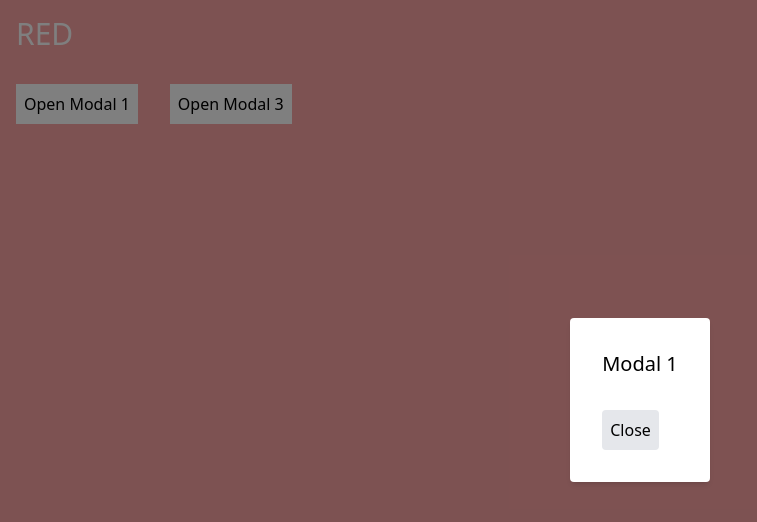
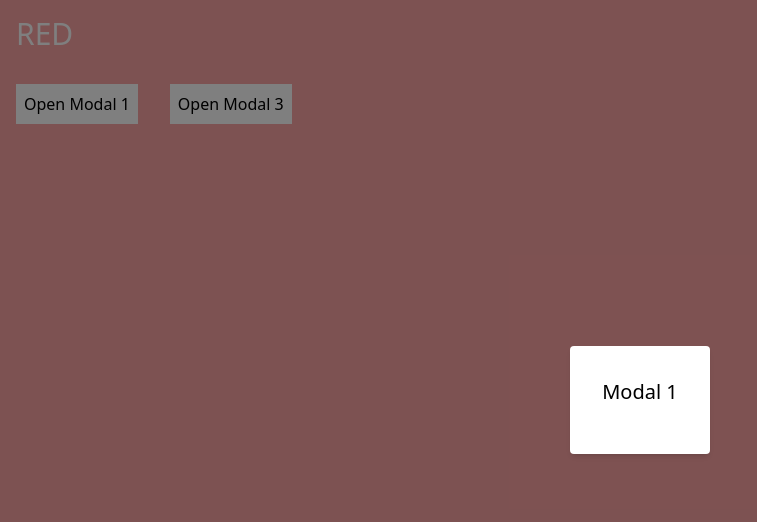
Before and after one commit to makenna-avakian/ShareWell, a Next.js app in the folder sharewell/: page /red in a window 1280 px wide. Both pictures are taken after a click on the button "Open Modal 1". Shown: the top 522 px of the page, without its empty margins (0-757 px from the left). Built offline with nearby package versions, Linux system fonts and the light colour scheme.

Commit message:
Added click outside of Modal closing and removed close button

```diff
--- a/sharewell/src/app/blue/page.tsx
+++ b/sharewell/src/app/blue/page.tsx
@@ -12,8 +12,8 @@ const BlueModal = () => {
             <h1 className="text-white text-3xl p-4">BLUE</h1>
             <button onClick={toggleModal2} className='m-4 p-2 bg-white'>Open Modal 2</button>
             <button onClick={toggleModal3} className='m-4 p-2 bg-white'>Open Modal 3</button>
-            {modal2Open && <Modal title="Modal 2" onClose={toggleModal2} />}
-            {modal3Open && <Modal title="Modal 3" onClose={toggleModal3} />}
+            {modal2Open && <Modal title="Modal 2" />}
+            {modal3Open && <Modal title="Modal 3" />}
         </div>
     )
 };
--- a/sharewell/src/app/green/page.tsx
+++ b/sharewell/src/app/green/page.tsx
@@ -12,8 +12,8 @@ const GreenPage = () => {
       <h1 className="text-white text-3xl p-4">GREEN</h1>
       <button onClick={toggleModal1} className="m-4 p-2 bg-white">Open Modal 1</button>
       <button onClick={toggleModal2} className="m-4 p-2 bg-white">Open Modal 2</button>
-      {modal1Open && <Modal title="Modal 1" onClose={toggleModal1} />}
-      {modal2Open && <Modal title="Modal 2" onClose={toggleModal2} />}
+      {modal1Open && <Modal title="Modal 1"  />}
+      {modal2Open && <Modal title="Modal 2" />}
     </div>
   );
 };
--- a/sharewell/src/app/red/page.tsx
+++ b/sharewell/src/app/red/page.tsx
@@ -5,15 +5,15 @@ import useModalStore from '../../stores/useModalStore';
 import Modal from '../../components/Model';
 
 const RedPage = () => {
-  const { modal1Open, modal3Open, toggleModal1, toggleModal3 } = useModalStore();
+  const { modal1Open, modal2Open, modal3Open, toggleModal1, toggleModal2, toggleModal3 } = useModalStore();
 
   return (
     <div className="min-h-screen bg-red-300">
       <h1 className="text-white text-3xl p-4">RED</h1>
       <button onClick={toggleModal1} className="m-4 p-2 bg-white">Open Modal 1</button>
       <button onClick={toggleModal3} className="m-4 p-2 bg-white">Open Modal 3</button>
-      {modal1Open && <Modal title="Modal 1" onClose={toggleModal1} />}
-      {modal3Open && <Modal title="Modal 3" onClose={toggleModal3} />}
+      {modal1Open && <Modal title="Modal 1"  />}
+      {modal3Open && <Modal title="Modal 3"  />}
     </div>
   );
 };
--- a/sharewell/src/components/Model.tsx
+++ b/sharewell/src/components/Model.tsx
@@ -1,19 +1,41 @@
-import React from "react";
+import React, {useEffect, useRef} from "react";
+import useModalStore from "@/stores/useModalStore";
 
 interface ModalProps {
-    title: string;
-    onClose: () => void;
+    title: 'Modal 1' | 'Modal 2' | 'Modal 3';
 }
 
-const Modal: React.FC<ModalProps> = ({ title, onClose }) => {
-    return (
-        <div className="fixed inset-0 bg-black bg-opacity-50 flex items-center justify-center">
-      <div className="bg-white p-8 rounded shadow-md">
+const Modal: React.FC<ModalProps> = ({ title }) => {
+  const modalRef = useRef<HTMLDivElement>(null);
+  const { closeModal1, closeModal2, closeModal3 } = useModalStore();
+
+  const handleClose = () => {
+    if (title === 'Modal 1') closeModal1();
+    if (title === 'Modal 2') closeModal2();
+    if (title === 'Modal 3') closeModal3();
+  };
+
+  useEffect(() => {
+    const handleClickOutside = (event: MouseEvent) => {
+      if (modalRef.current && !modalRef.current.contains(event.target as Node)) {
+        handleClose();
+      }
+    };
+
+    document.addEventListener('mousedown', handleClickOutside);
+    return () => {
+      document.removeEventListener('mousedown', handleClickOutside);
+    };
+  }, [handleClose]);
+
+
+  return (
+    <div className="fixed inset-0 bg-black bg-opacity-50 flex items-center justify-center">
+      <div ref={modalRef} className="bg-white p-8 rounded shadow-md">
         <h2 className="text-xl mb-4">{title}</h2>
-        <button onClick={onClose} className="mt-4 p-2 bg-gray-200 rounded">Close</button>
       </div>
     </div>
-    )
+  );
 };
 
 export default Modal;
--- a/sharewell/src/stores/useModalStore.ts
+++ b/sharewell/src/stores/useModalStore.ts
@@ -1,5 +1,5 @@
 import zustand from "zustand";
-import create from 'zustand';
+import {create} from 'zustand';
 
 interface ModalState {
   modal1Open: boolean;
@@ -8,6 +8,9 @@ interface ModalState {
   toggleModal1: () => void;
   toggleModal2: () => void;
   toggleModal3: () => void;
+  closeModal1: () => void;
+  closeModal2: () => void;
+  closeModal3: () => void;
 }
 
 const useModalStore = create<ModalState>((set) => ({
@@ -17,6 +20,9 @@ const useModalStore = create<ModalState>((set) => ({
   toggleModal1: () => set((state) => ({ modal1Open: !state.modal1Open })),
   toggleModal2: () => set((state) => ({ modal2Open: !state.modal2Open })),
   toggleModal3: () => set((state) => ({ modal3Open: !state.modal3Open })),
+  closeModal1: () => set({ modal1Open: false }),
+  closeModal2: () => set({ modal2Open: false }),
+  closeModal3: () => set({ modal3Open: false }),
 }));
 
 export default useModalStore;
```
